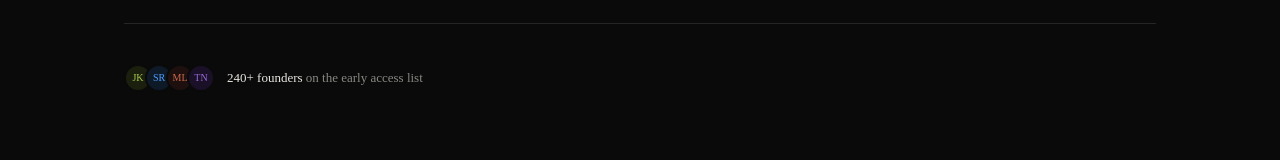
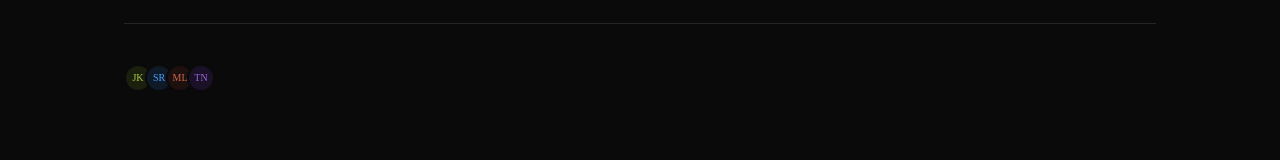
Before and after one commit to Gbenga89/postless-preview, a Next.js app: page / in a window 1280 px wide. Shown: the part 630-790 px from the top of the page. Built offline with nearby package versions, Linux system fonts and the light colour scheme.

Commit message:
Hide social proof section until launch

```diff
--- a/app/page.tsx
+++ b/app/page.tsx
@@ -202,7 +202,7 @@ export default function HomePage() {
               ))}
             </div>
             <p className="text-[13px] text-ink-2">
-              <strong className="font-medium text-ink">240+ founders</strong> on the early access list
+            {/* Social proof hidden until launch */}
             </p>
           </div>
         </section>
```
